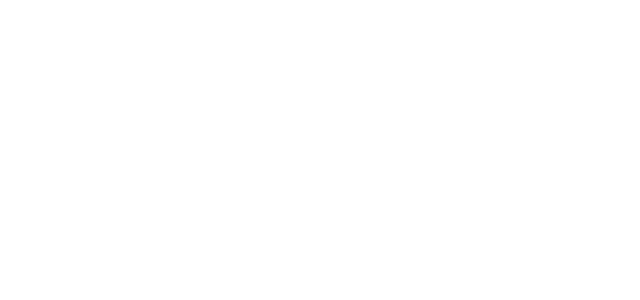
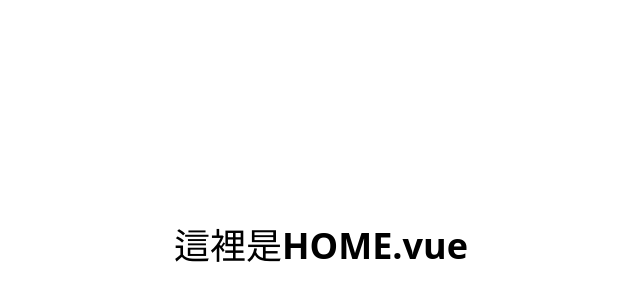
Before and after one commit to AlexLin-hub/vue2.x, a Vue app in the folder cli/: page / in a window 1280 px wide. Shown: the part 154-454 px from the top of the page, without its empty margins (319-959 px from the left). Built offline with nearby package versions, Linux system fonts and the light colour scheme.

Commit message:
feat: vue router example

```diff
--- a/cli/src/assets/tailwindcss.css
+++ b/cli/src/assets/tailwindcss.css
@@ -557,3 +557,24 @@
   --tw-backdrop-saturate:  ;
   --tw-backdrop-sepia:  ;
 }
+
+.flex {
+  display: flex;
+}
+
+.h-screen {
+  height: 100vh;
+}
+
+.items-center {
+  align-items: center;
+}
+
+.justify-center {
+  justify-content: center;
+}
+
+.text-4xl {
+  font-size: 2.25rem;
+  line-height: 2.5rem;
+}
--- a/cli/src/views/About.vue
+++ b/cli/src/views/About.vue
@@ -1,5 +1,5 @@
 <template>
-  <div class="about">
-    <h1>This is an about page</h1>
+  <div class="flex justify-center items-center h-screen">
+    <h1 class="text-4xl">這裡是<strong>About.vue</strong></h1>
   </div>
 </template>
--- a/cli/src/views/Home.vue
+++ b/cli/src/views/Home.vue
@@ -1,5 +1,5 @@
 <template>
-  <div>
-    <input type="text" />
+  <div class="flex justify-center items-center h-screen">
+    <h1 class="text-4xl">這裡是<strong>HOME.vue</strong></h1>
   </div>
 </template>
```
